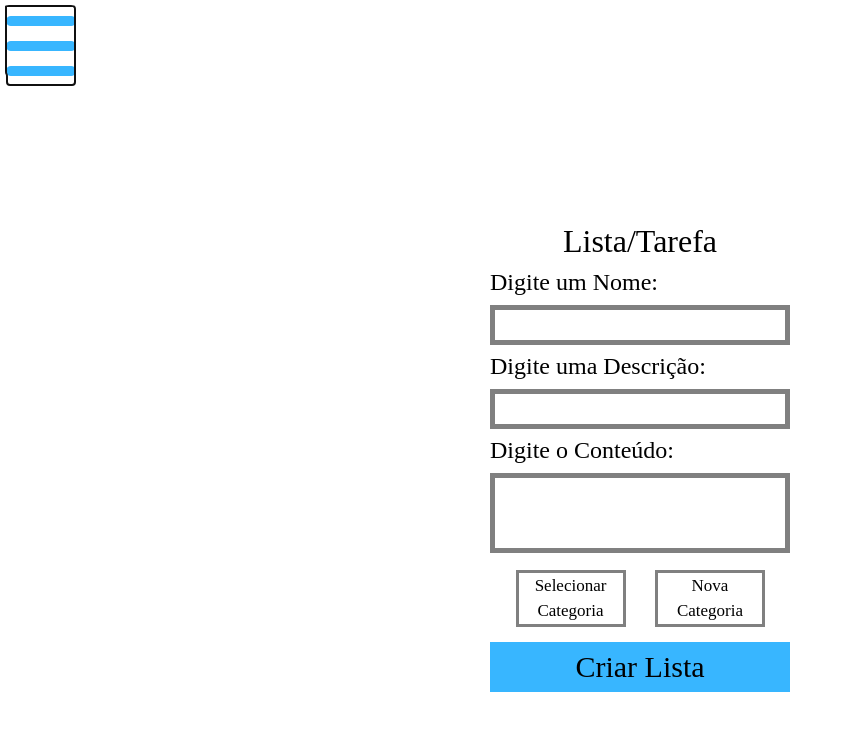
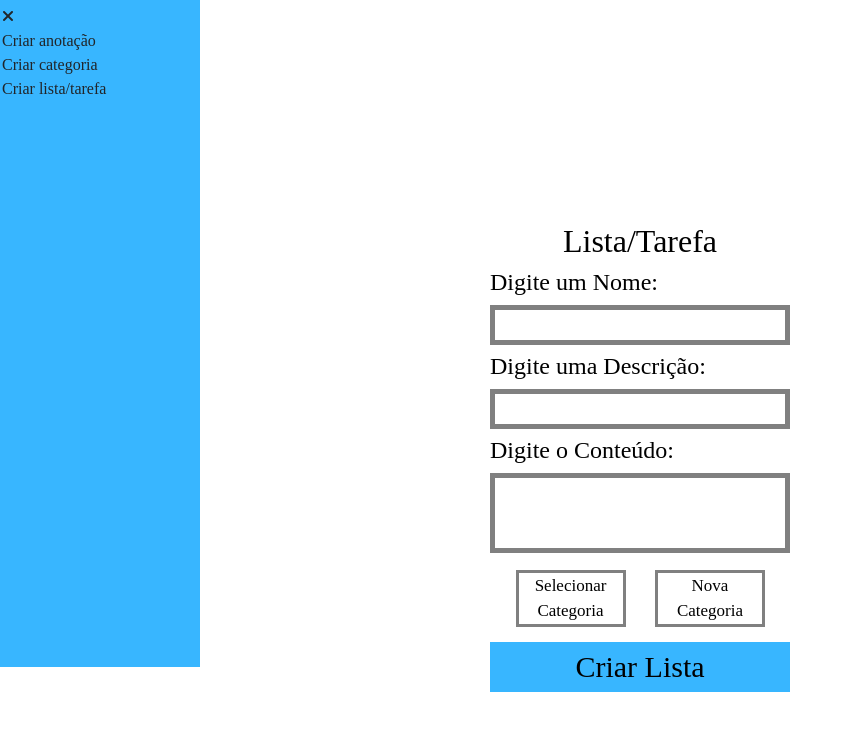
Before and after one commit to Gabriel-Tosello/Fast-Annotation, a plain HTML site: page criarLista.html in a window 1280 px wide. Both pictures are taken after a click on the button 40 px from the left and 40 px from the top of the page. Shown: the whole page, without its empty margins (0-853 px from the left). Drawn offline with nearby package versions, Linux system fonts and the light colour scheme.

Commit message:
Mais adições em criarCategoria e criarLista

```diff
--- a/criarLista.html
+++ b/criarLista.html
@@ -10,7 +10,15 @@
 </head>
 <body>
 
-    <button class="btn_menu"><i class="fa fa-bars fa-5x icone"></i></button>
+    <button class="btn_menu" onclick="abrirMenu()"><i class="fa fa-bars fa-5x icone"></i></button>
+    <nav class="menu">
+        <a class="btn_close"><i class="fa fa-times"></i></a>
+            <ul>
+                <li>Criar anotação</li>
+                <li>Criar categoria</li>
+                <li>Criar lista/tarefa</li>
+            </ul>
+    </nav>
 
     <div class="container">
 
@@ -55,15 +63,13 @@
 <script src="https://use.fontawesome.com/aac5c45839.js"></script>
 
 <script>
-    $(".negrito").click(function() {
-        $(".areatexto").toggleClass("negrito");
-    });
-</script>
 
-<script>
-    $(".italico").click(function() {
-        $(".areatexto").toggleClass("italico");
-    });
+    $(".btn_menu").click(function() {
+
+    $(".menu").show();
+
+    })
+
 </script>
 
 <script>
--- a/css/estilo2.css
+++ b/css/estilo2.css
@@ -14,6 +14,11 @@ body
     font-family: serif;
 }
 
+.icone
+{
+    color: rgb(56, 182, 255);
+}
+
 .btn_menu {
     display: block;
     width: 70px;
@@ -26,9 +31,15 @@ body
     position: fixed;
 }
 
-.icone
+.menu
 {
-    color: rgb(56, 182, 255);
+    display: none;
+    position: fixed;
+    width: 200px;
+    height: 667px;
+    padding: 5px 2px;
+    margin: 0px;
+    background-color: rgb(56, 182, 255);
 }
 
 .container
```
Also changed, not shown: criarCategoria.html (+15 -9 lines).
